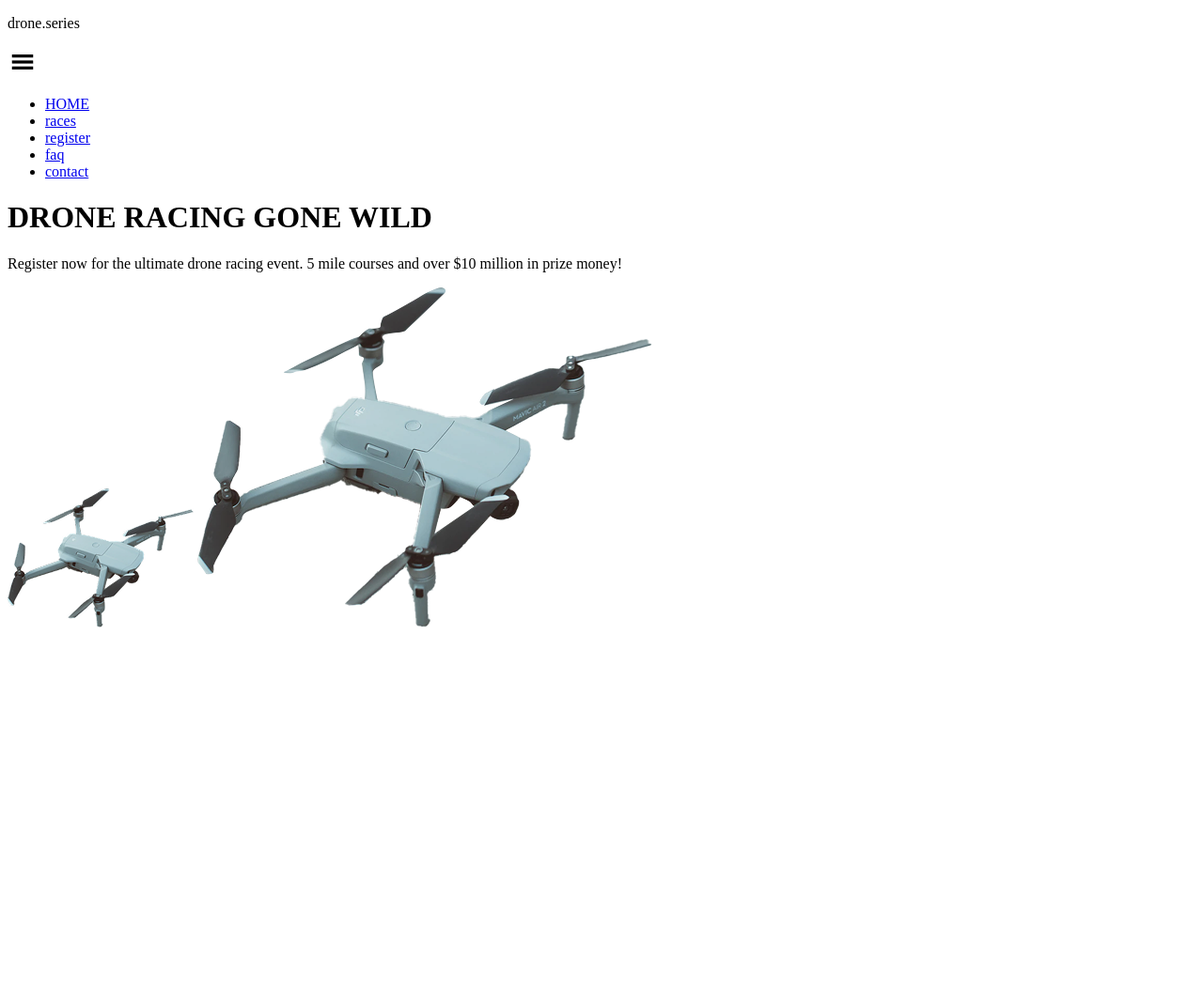
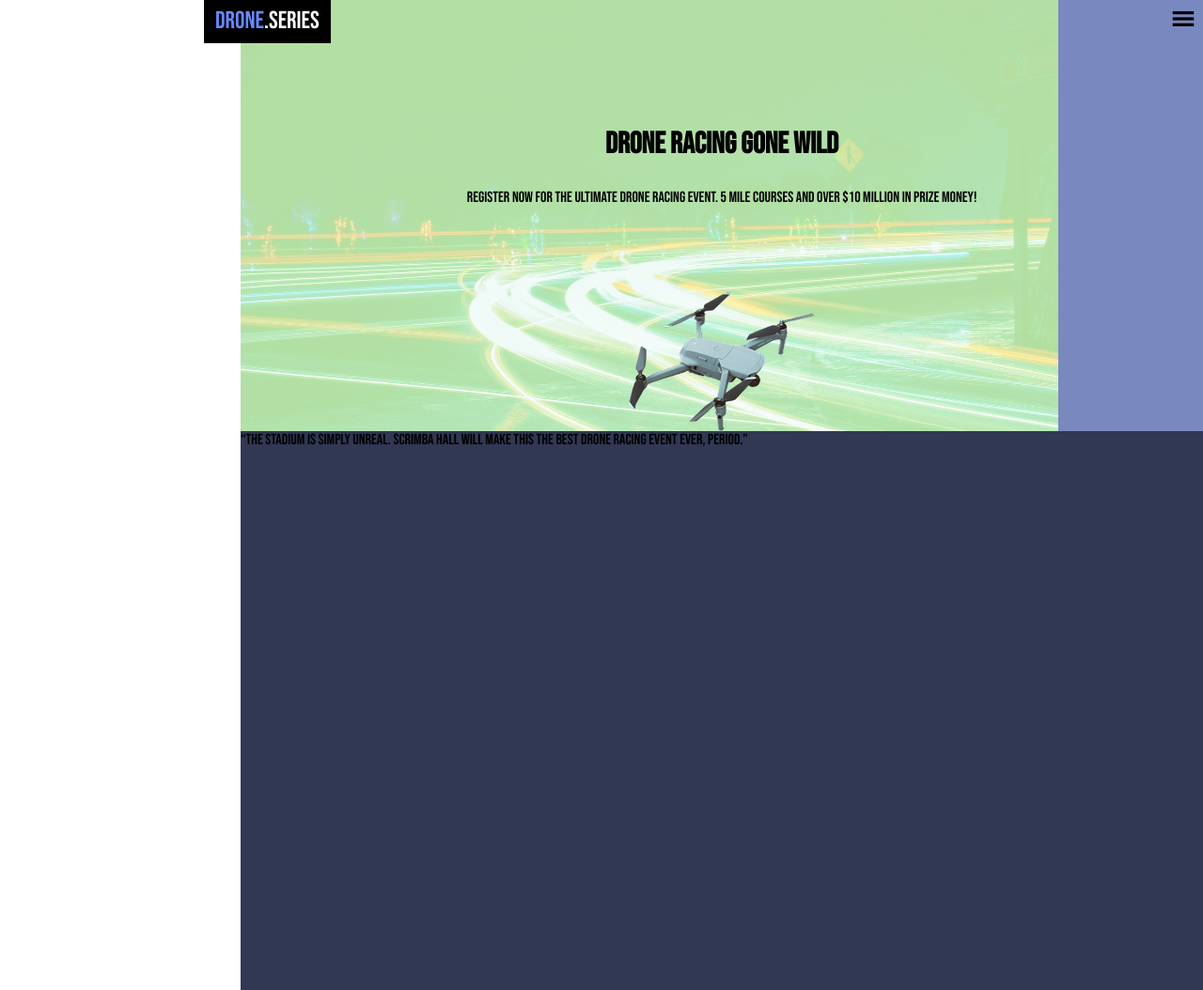
Before and after one commit to DanonymousCoder/HTML-CSS-Sprint, a plain HTML site: page Course_02/drone_site/index.html in a window 1280 px wide. Shown: the whole page at 94% size. Before the commit the page ends 800 px from the top, so only its background shows below. Drawn offline with Linux system fonts and the light colour scheme.

Commit message:
WIP 👷

```diff
--- a/Course_02/drone_site/index.html
+++ b/Course_02/drone_site/index.html
@@ -5,13 +5,18 @@
     <meta charset="UTF-8">
     <meta name="viewport" content="width=device-width, initial-scale=1.0">
 
+    <link rel="preconnect" href="https://fonts.googleapis.com">
+    <link rel="preconnect" href="https://fonts.gstatic.com" crossorigin>
+    <link href="https://fonts.googleapis.com/css2?family=Bebas+Neue&display=swap" rel="stylesheet">
+
     <link rel="stylesheet" href="styles.css">
 
     <title>Drone Landing Page</title>
 </head>
 
 <body>
-    <header>
+    <div class="container">
+        <div class="header">
             <nav>
                 <div class="logo">
                     <p>drone<span>.series</span></p>
@@ -44,7 +49,18 @@
                 <img src="./images/drone.png" alt="drone" class="desktop-hide">
                 <img src="./images/drone (1).png" alt="drone" class="mobile-hide">
             </div>
-    </header>
+
+            <div class="purple">
+
+            </div>
+        </div>
+
+        <section class="quote">
+            <blockquote>
+                “the stadium is simply unreal. scrimba hall will make this the best drone racing event ever, period.”
+            </blockquote>
+        </section>
+    </div>
 </body>
 
 </html>
--- a/Course_02/drone_site/styles.css
+++ b/Course_02/drone_site/styles.css
@@ -1,5 +1,116 @@
-*,
-*::before,
-*::after {
+* {
     box-sizing: border-box;
+    padding: 0;
+    margin: 0;
 }
+
+:root {
+    font-family: "Bebas Neue", sans-serif;
+    --primary-color: #000000;
+    --secondary-color: #FFFFFF;
+    --blue-color: #6889FF;
+    --green-color: #B2DD9E;
+    --purple-color: #7988BE;
+}
+
+body {
+    background-color: var(--secondary-color);
+}
+
+.container {
+    width: 100%;
+    display: flex;
+    flex-direction: column;
+    align-items: flex-end;
+}
+
+.header {
+    width: 80%;
+    background: var(--green-color) url("./images/ff3c78e95733ace0d249eadbf541de224e5e4c39.jpg") no-repeat center;
+    background-size: cover;
+    background-blend-mode: screen;
+    position: relative;
+    z-index: -2;
+}
+
+nav {
+    display: flex;
+    justify-content: space-between;
+    align-items: center;
+}
+
+.logo p {
+    font-weight: 400;
+    font-size: 1.625rem;
+    line-height: 92%;
+    color: var(--blue-color);
+    background-color: var(--primary-color);
+    padding: .6875rem .75rem;
+    margin-left: -1.5em;
+    text-transform: uppercase;
+}
+
+.logo span {
+    color: var(--secondary-color);
+}
+
+nav img {
+    z-index: 1000000;
+    margin-right: .3em;
+}
+
+ul {
+    display: none;
+}
+
+.hero {
+    display: flex;
+    flex-direction: column;
+    align-items: center;
+}
+
+.text {
+    text-align: center;
+    width: 70%;
+}
+
+h1 {
+    margin-bottom: 1.75rem;
+    margin-top: 5.5rem;
+}
+
+.hero img {
+    margin-top: 5.6875rem;
+}
+
+.purple {
+    position: absolute;
+    background-color: var(--purple-color);
+    top: 0;
+    bottom: 0;
+    right: 0;
+    width: 15%;
+    height: 100%;
+    z-index: -1;
+}
+
+section.quote {
+    width: 80%;
+    background: #303853;
+    height: 595px;
+    position: relative;
+}
+
+section.quote::before {
+    content: "";
+    top: 0;
+    left: 0;
+    position: absolute;
+    background: url("./images/7a175d37ce7b3d6ea97f84fd082b8945f2d2e875.jpg") no-repeat center;
+    opacity: .17;
+    background-size: cover;
+}
+
+.mobile-hide {
+    display: none;
+}
```
Also changed, not shown: Course_02/drone_site/images/7a175d37ce7b3d6ea97f84fd082b8945f2d2e875.jpg (added), Course_02/drone_site/images/ff3c78e95733ace0d249eadbf541de224e5e4c39.jpg (added). Lines whose indentation alone changed are shown as unchanged.
